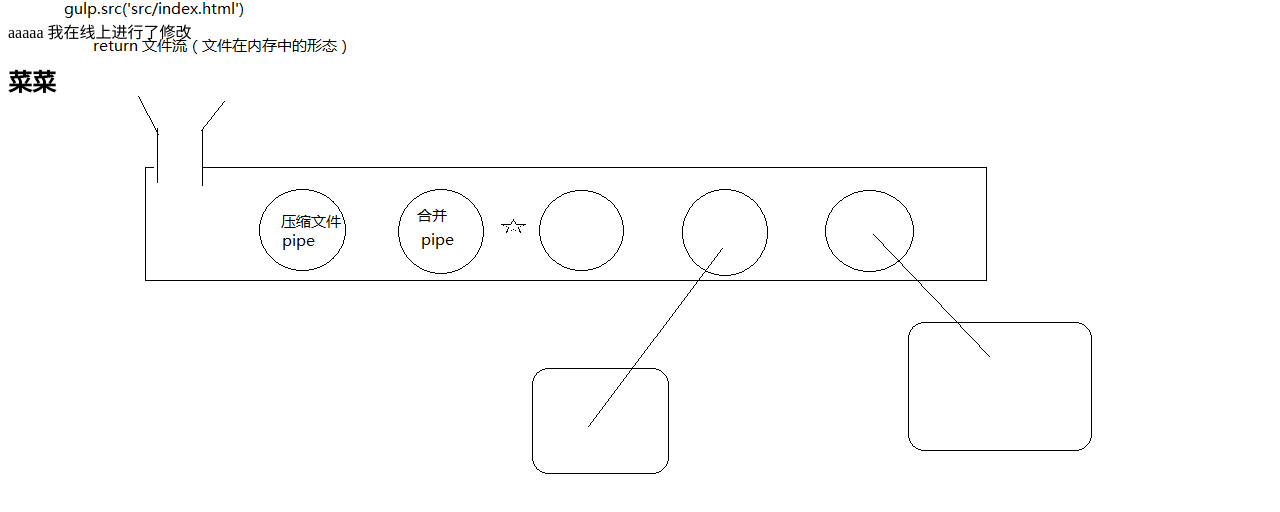
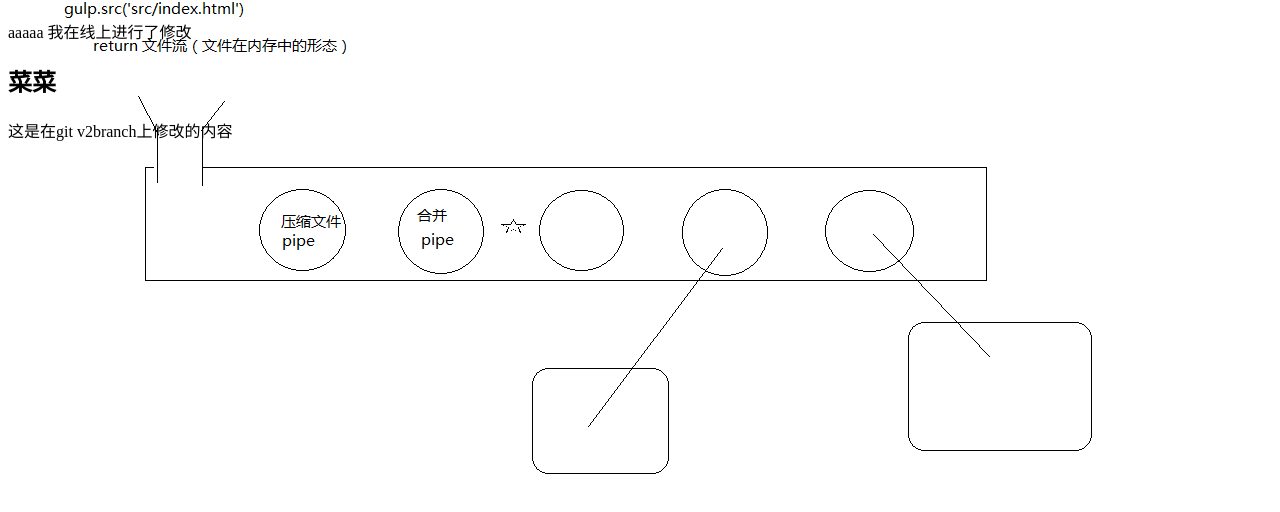
Before and after one commit to loveqian08/victory, a website: page src/index.html in a window 1280 px wide. Shown: the part 70-582 px from the top of the page. Drawn offline with nearby package versions, Linux system fonts and the light colour scheme; files that its build step writes are made by us from their sources.

Commit message:
'第二次修改，提交到分支'

```diff
--- a/src/index.html
+++ b/src/index.html
@@ -13,7 +13,7 @@
 
 我在线上进行了修改
   <h2>菜菜</h2>
-
+  这是在git v2branch上修改的内容
   <script src="scripts/all.js"></script>
 </body>
 
```
